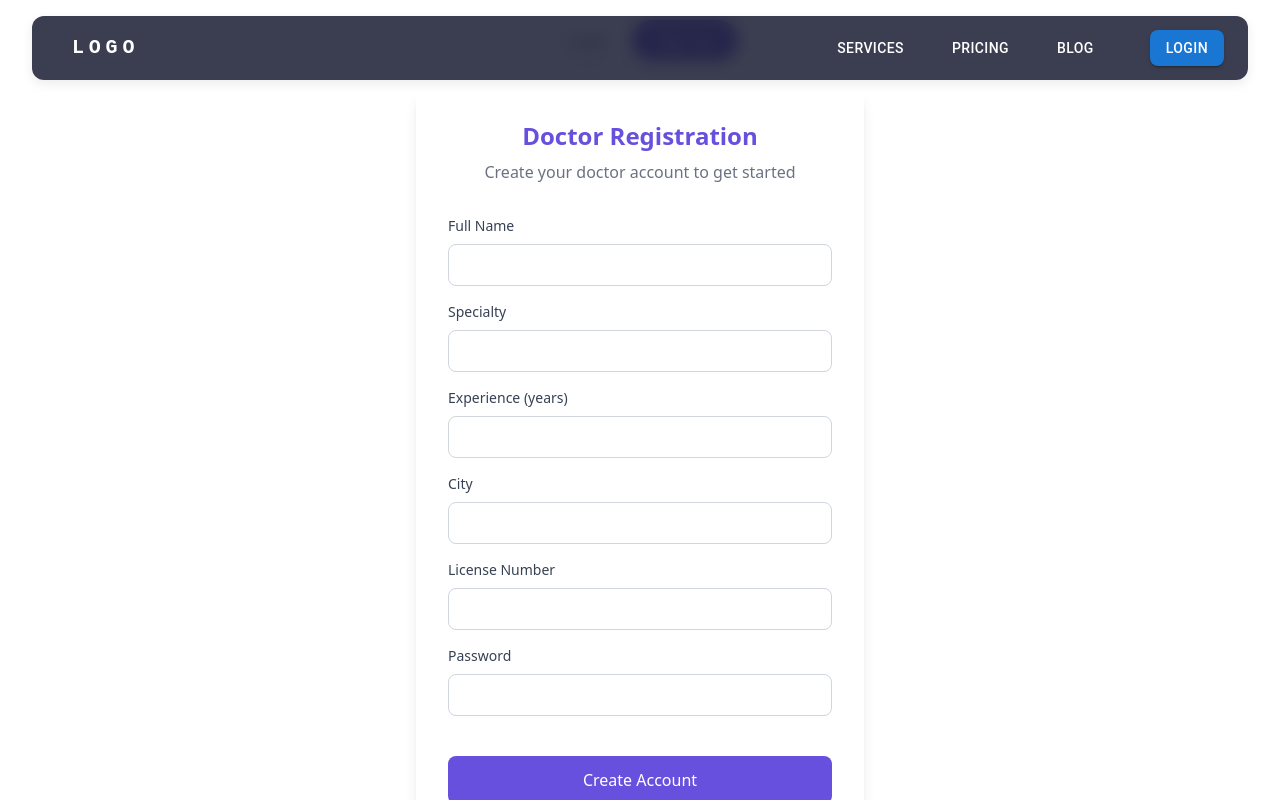
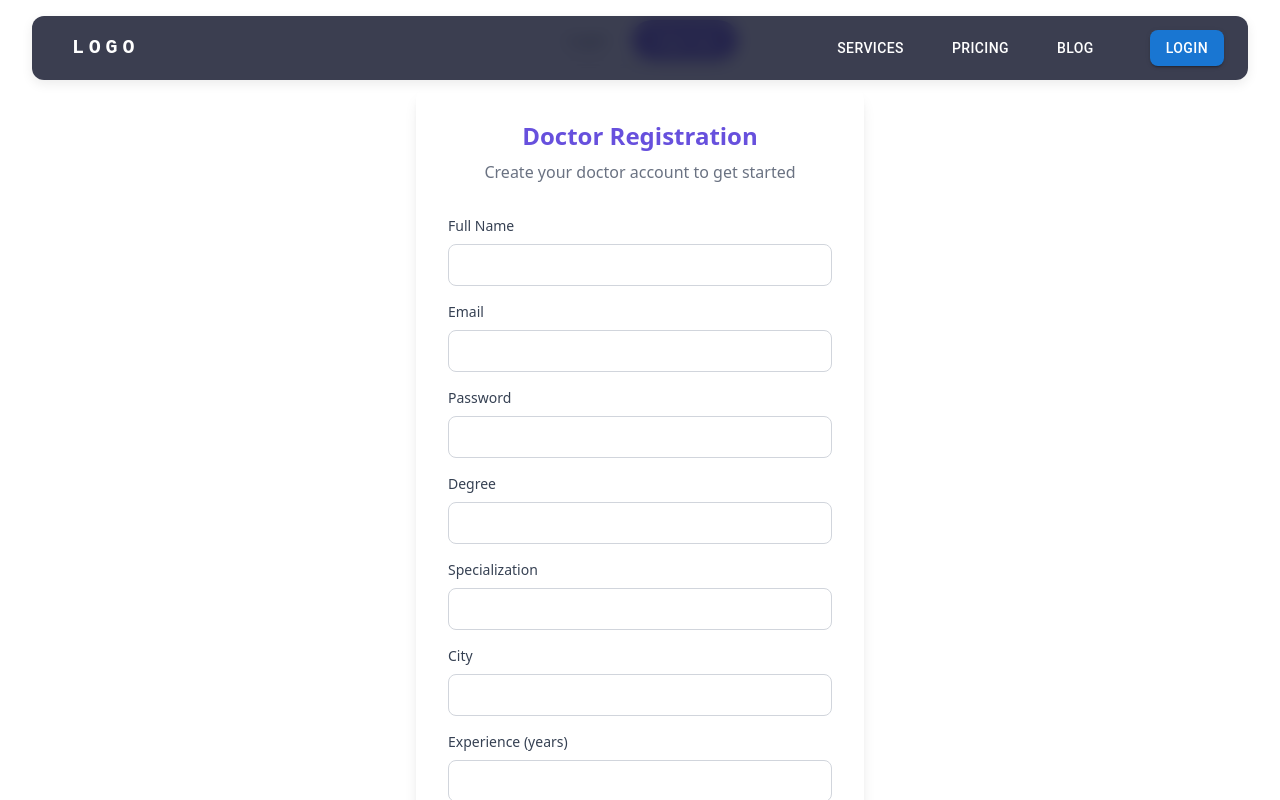
Before and after one commit to sankarsharn/medical-booking, a Next.js app: page /doctor in a window 1280 px wide. Both pictures are taken after a click on the button "Sign Up". Shown: the top 800 px of the page. Built offline with nearby package versions, Linux system fonts and the light colour scheme; some icons are missing.

Commit message:
Added signup to Doctor

```diff
--- a/src/app/doctor/DoctorSignup.tsx
+++ b/src/app/doctor/DoctorSignup.tsx
@@ -1,6 +1,6 @@
-// app/doctor/components/DoctorSignUp.tsx
 "use client";
 import React, { useState } from "react";
+import {useRouter} from "next/navigation";
 
 interface SignUpProps {
   onSignIn: () => void;
@@ -9,26 +9,54 @@ interface SignUpProps {
 const DoctorSignUp: React.FC<SignUpProps> = ({ onSignIn }) => {
   const [formData, setFormData] = useState({
     name: "",
-    specialty: "",
+    email: "",
+    password: "",
+    degree: "",
+    specialization: "",
+    city: "",
     experience: "",
-    city: "",
-    licenseNumber: "",
-    password: "",
+    license: "",
   });
+  const router = useRouter();
+  const [error, setError] = useState("");
+  const [success, setSuccess] = useState("");
 
   const handleChange = (e: React.ChangeEvent<HTMLInputElement>) => {
     const { name, value } = e.target;
     setFormData((prev) => ({ ...prev, [name]: value }));
   };
 
-  const handleSubmit = (e: React.FormEvent) => {
+  const handleSubmit = async (e: React.FormEvent) => {
     e.preventDefault();
-    console.log("Sign up submitted:", formData);
-    // Add your sign up logic here
+    setError("");
+    setSuccess("");
+
+    try {
+      const res = await fetch("/api/doctor/signup", {
+        method: "POST",
+        headers: { "Content-Type": "application/json" },
+        body: JSON.stringify({
+          ...formData,
+          experience: Number(formData.experience), // backend expects number
+        }),
+      });
+
+      const data = await res.json();
+
+      if (!res.ok) {
+        setError(data.message || "Signup failed");
+        return;
+      }
+
+      setSuccess("Account created successfully!");
+      // You can auto-login or redirect here if needed
+      router.push("/doctor");
+    } catch (err) {
+      setError("An unexpected error occurred");
+    }
   };
 
-  // OKLCH color: oklch(0.546 0.245 262.881) converts to a purple color
-  const primaryColor = 'rgb(103, 80, 221)';
+  const primaryColor = "rgb(103, 80, 221)";
 
   return (
     <div className="p-8">
@@ -42,114 +70,34 @@ const DoctorSignUp: React.FC<SignUpProps> = ({ onSignIn }) => {
       </div>
 
       <form onSubmit={handleSubmit} className="space-y-4">
-        <div>
+        {[
+          { label: "Full Name", name: "name", type: "text" },
+          { label: "Email", name: "email", type: "email" },
+          { label: "Password", name: "password", type: "password" },
+          { label: "Degree", name: "degree", type: "text" },
+          { label: "Specialization", name: "specialization", type: "text" },
+          { label: "City", name: "city", type: "text" },
+          { label: "Experience (years)", name: "experience", type: "number" },
+          { label: "License Number", name: "license", type: "text" },
+        ].map((field) => (
+          <div key={field.name}>
             <label
-            htmlFor="name"
+              htmlFor={field.name}
               className="block text-gray-700 text-sm font-medium mb-2"
             >
-            Full Name
+              {field.label}
             </label>
             <input
-            type="text"
-            id="name"
-            name="name"
-            value={formData.name}
+              type={field.type}
+              id={field.name}
+              name={field.name}
+              value={(formData as any)[field.name]}
               onChange={handleChange}
               className="w-full px-4 py-2 border border-gray-300 rounded-lg focus:outline-none focus:ring-2"
               required
             />
           </div>
-
-        <div>
-          <label
-            htmlFor="specialty"
-            className="block text-gray-700 text-sm font-medium mb-2"
-          >
-            Specialty
-          </label>
-          <input
-            type="text"
-            id="specialty"
-            name="specialty"
-            value={formData.specialty}
-            onChange={handleChange}
-            className="w-full px-4 py-2 border border-gray-300 rounded-lg focus:outline-none focus:ring-2"
-            required
-          />
-        </div>
-
-        <div>
-          <label
-            htmlFor="experience"
-            className="block text-gray-700 text-sm font-medium mb-2"
-          >
-            Experience (years)
-          </label>
-          <input
-            type="number"
-            id="experience"
-            name="experience"
-            value={formData.experience}
-            onChange={handleChange}
-            className="w-full px-4 py-2 border border-gray-300 rounded-lg focus:outline-none focus:ring-2"
-            min="0"
-            required
-          />
-        </div>
-
-        <div>
-          <label
-            htmlFor="city"
-            className="block text-gray-700 text-sm font-medium mb-2"
-          >
-            City
-          </label>
-          <input
-            type="text"
-            id="city"
-            name="city"
-            value={formData.city}
-            onChange={handleChange}
-            className="w-full px-4 py-2 border border-gray-300 rounded-lg focus:outline-none focus:ring-2"
-            required
-          />
-        </div>
-
-        <div>
-          <label
-            htmlFor="licenseNumber"
-            className="block text-gray-700 text-sm font-medium mb-2"
-          >
-            License Number
-          </label>
-          <input
-            type="text"
-            id="licenseNumber"
-            name="licenseNumber"
-            value={formData.licenseNumber}
-            onChange={handleChange}
-            className="w-full px-4 py-2 border border-gray-300 rounded-lg focus:outline-none focus:ring-2"
-            required
-          />
-        </div>
-
-        <div>
-          <label
-            htmlFor="password"
-            className="block text-gray-700 text-sm font-medium mb-2"
-          >
-            Password
-          </label>
-          <input
-            type="password"
-            id="password"
-            name="password"
-            value={formData.password}
-            onChange={handleChange}
-            className="w-full px-4 py-2 border border-gray-300 rounded-lg focus:outline-none focus:ring-2"
-            required
-          />
-        </div>
+        ))}
 
         <button
           type="submit"
@@ -158,6 +106,9 @@ const DoctorSignUp: React.FC<SignUpProps> = ({ onSignIn }) => {
         >
           Create Account
         </button>
+
+        {error && <p className="text-red-500 text-sm mt-2">{error}</p>}
+        {success && <p className="text-green-600 text-sm mt-2">{success}</p>}
       </form>
 
       <div className="text-center mt-6">
```
Lines whose indentation alone changed are shown as unchanged.
